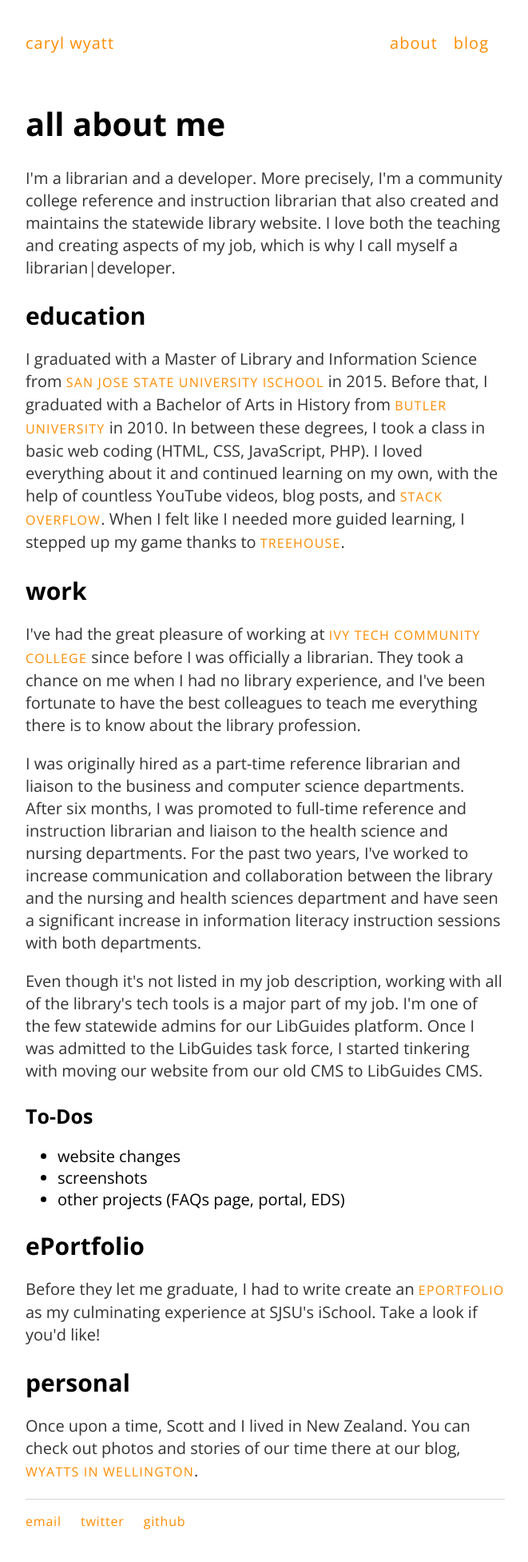
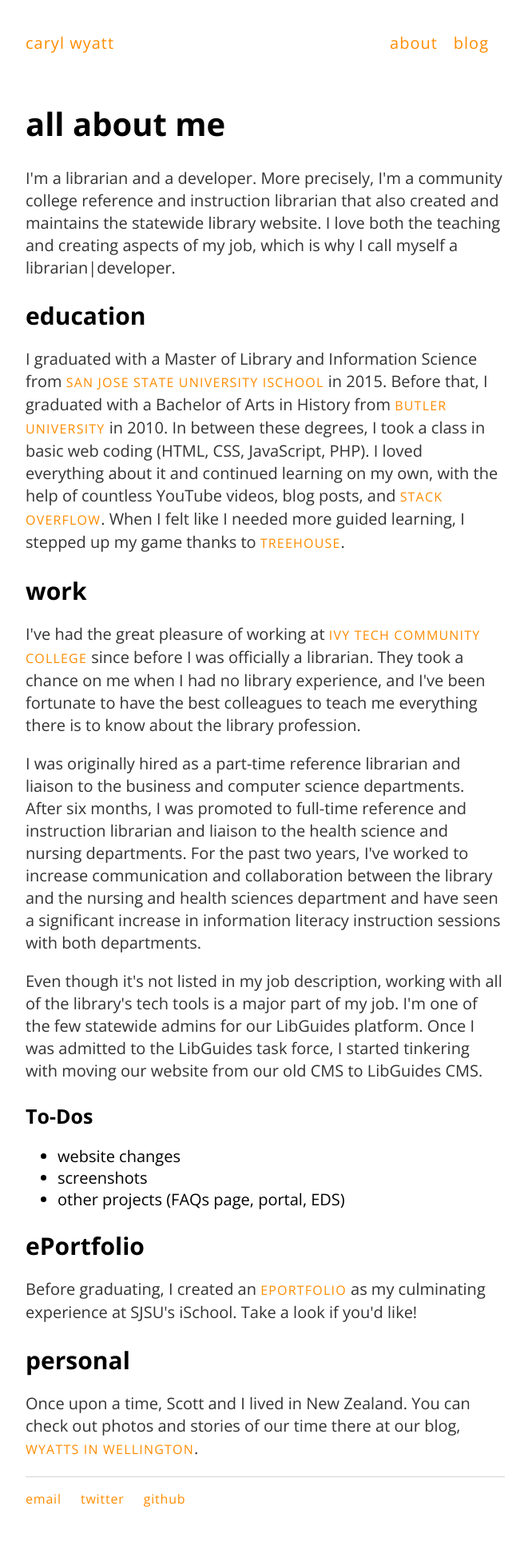
Before and after one commit to carylwyatt/carylwyatt.github.io, a Jekyll site: the page built from about/index.html, in a window 1280 px wide. Shown: the whole page at 80% size, without its empty margins (308-969 px from the left). Built offline with Jekyll 4.4.1, drawn with Linux system fonts in a browser that asks for light colours; after the commit the page ends 1925 px from its top, so only the background shows below that.

Commit message:
Update index.html
wording change

```diff
--- a/about/index.html
+++ b/about/index.html
@@ -22,7 +22,7 @@ title: about caryl
 	</ul>
 
 	<h2>ePortfolio</h2>
-	<p>Before they let me graduate, I had to write create an <a href="http://cwyatt.widgetwaretools.com/">ePortfolio</a> as my culminating experience at SJSU's iSchool. Take a look if you'd like!</p>
+	<p>Before graduating, I created an <a href="http://cwyatt.widgetwaretools.com/">ePortfolio</a> as my culminating experience at SJSU's iSchool. Take a look if you'd like!</p>
 	<h2>personal</h2>
 	<p>Once upon a time, Scott and I lived in New Zealand. You can check out photos and stories of our time there at our blog, <a href="https://wyattsinwellington.wordpress.com/">Wyatts in Wellington</a>.</p>
 
```
